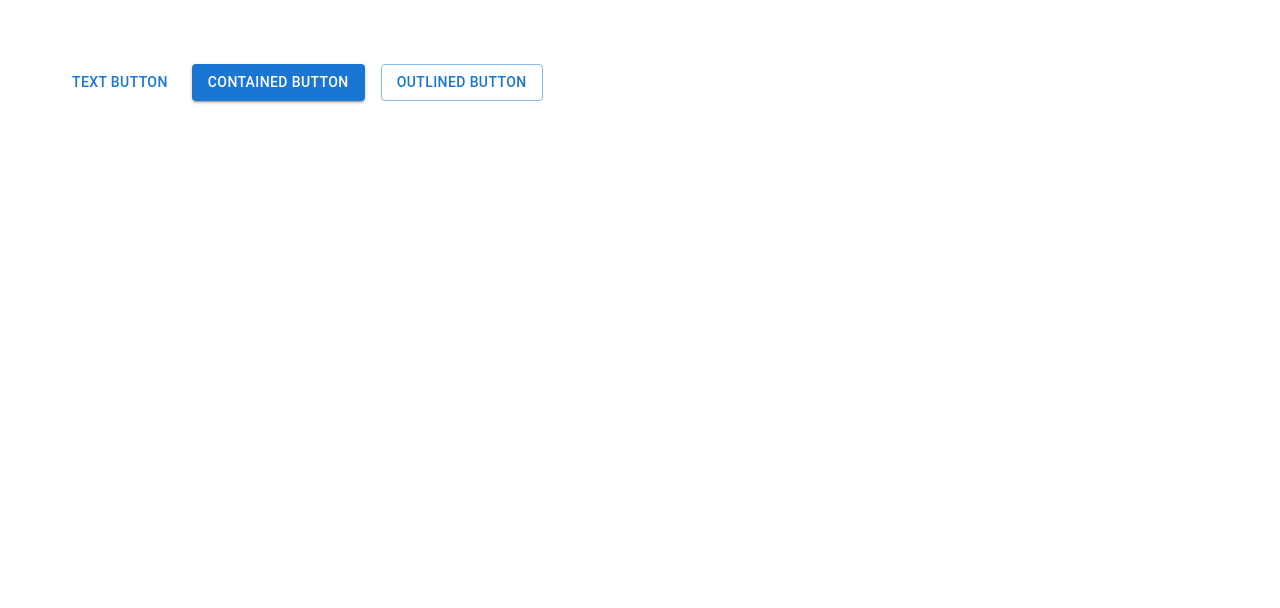
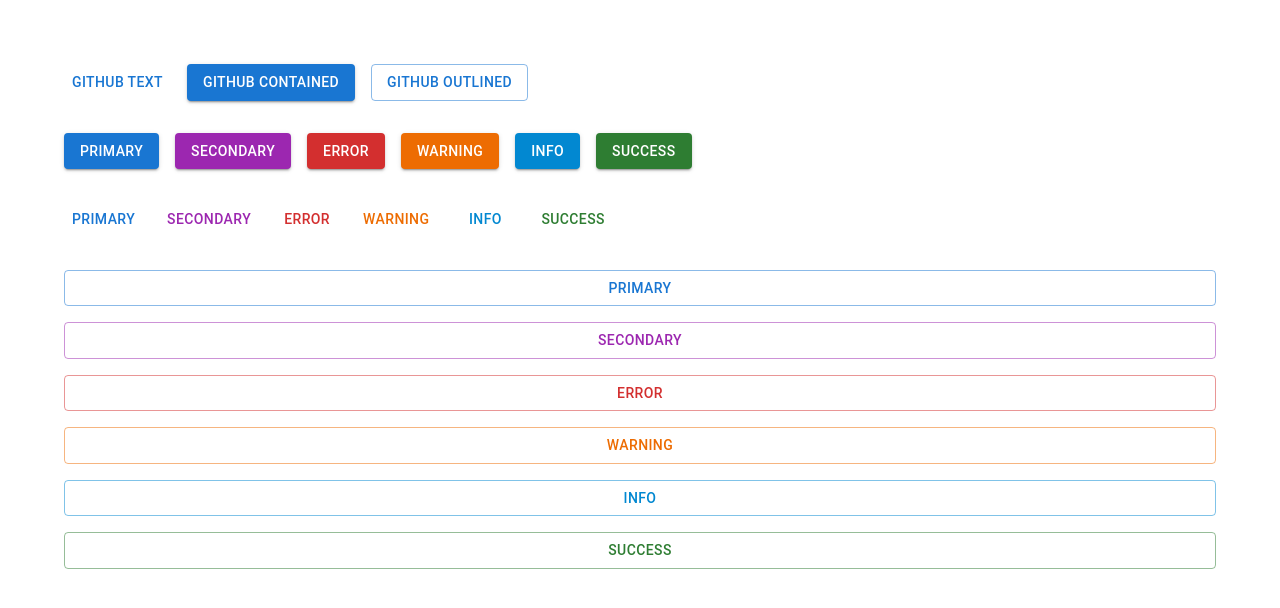
Before and after one commit to sksuraj17/react-mui, a React (Create React App) app: page / in a window 1280 px wide. Shown: the top 608 px of the page. Built offline with nearby package versions, Linux system fonts and the light colour scheme.

Commit message:
MuiButton commit 3

```diff
--- a/src/components/MuiButton.tsx
+++ b/src/components/MuiButton.tsx
@@ -1,11 +1,40 @@
 import { Button } from "@mui/material"
 import { Stack } from "@mui/material"
+
 export const MuiButton = () => {
   return (
+    <Stack spacing={4}>
+        <Stack spacing={2} direction='row'>
+            <Button variant="text" href='https://github.com/sksuraj17'>GitHub Text</Button>
+            <Button variant="contained" href='https://github.com/sksuraj17'>GitHub Contained </Button>
+            <Button variant="outlined" href='https://github.com/sksuraj17'>gitHub Outlined </Button>
+        </Stack>
+
+
     <Stack spacing={2} direction='row'>
-        <Button variant="text">Text Button</Button>
-        <Button variant="contained">Contained Button</Button>
-        <Button variant="outlined">Outlined Button</Button>
+        <Button variant='contained' color='primary'>Primary</Button>
+        <Button variant='contained' color='secondary'>Secondary</Button>
+        <Button variant='contained' color='error'>Error</Button>
+        <Button variant='contained' color='warning'>Warning</Button>
+        <Button variant='contained' color='info'>Info</Button>
+        <Button variant='contained' color='success'>Success</Button>
+    </Stack>
+    <Stack spacing={2} direction='row'>
+        <Button variant='text' color='primary'>Primary</Button>
+        <Button variant='text' color='secondary'>Secondary</Button>
+        <Button variant='text' color='error'>Error</Button>
+        <Button variant='text' color='warning'>Warning</Button>
+        <Button variant='text' color='info'>Info</Button>
+        <Button variant='text' color='success'>Success</Button>
+    </Stack>
+    <Stack spacing={2} direction='column'>
+        <Button variant='outlined' color='primary'>Primary</Button>
+        <Button variant='outlined' color='secondary'>Secondary</Button>
+        <Button variant='outlined' color='error'>Error</Button>
+        <Button variant='outlined' color='warning'>Warning</Button>
+        <Button variant='outlined' color='info'>Info</Button>
+        <Button variant='outlined' color='success'>Success</Button>
+    </Stack>
     </Stack>
   )
 }
```
